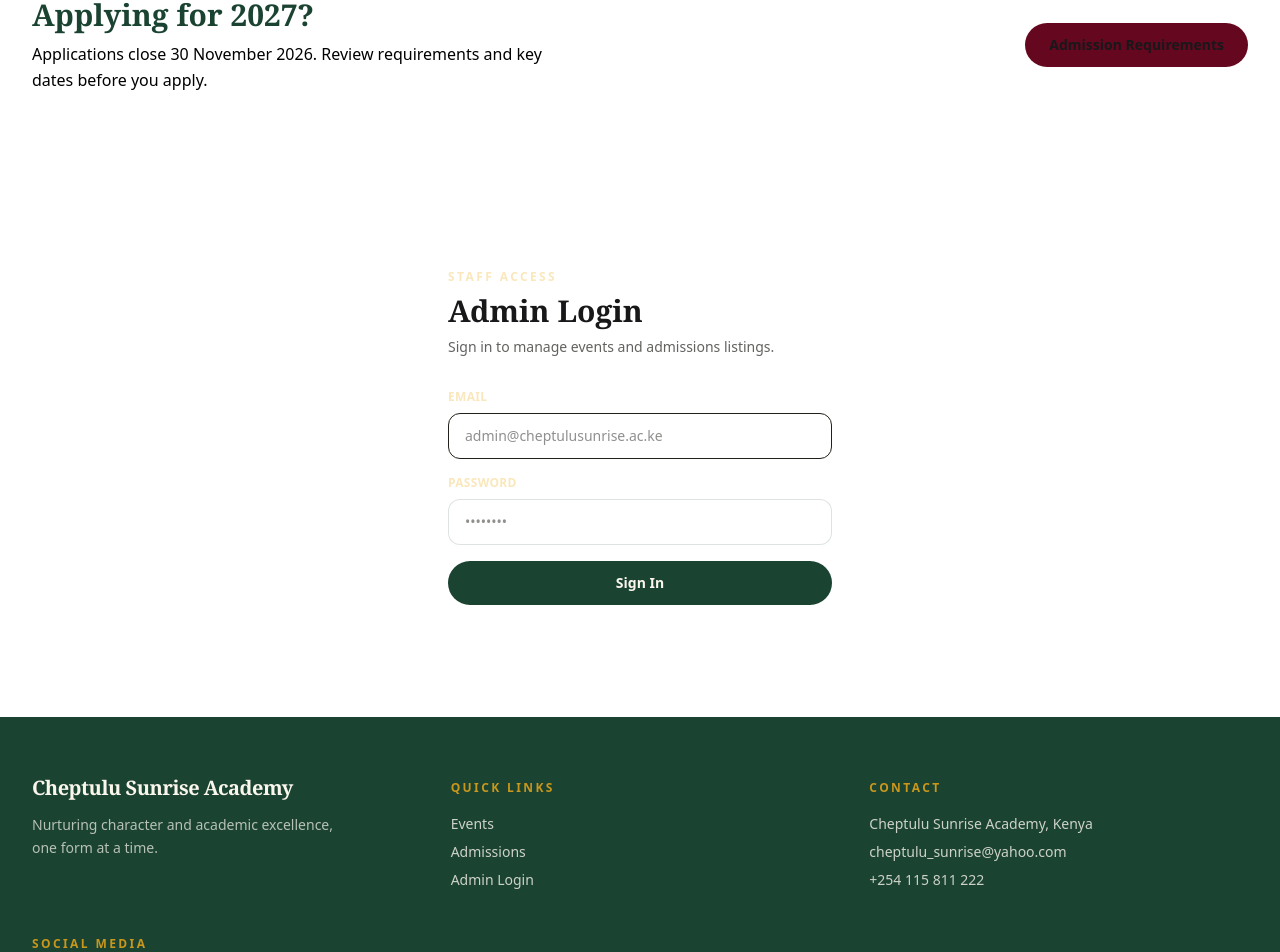
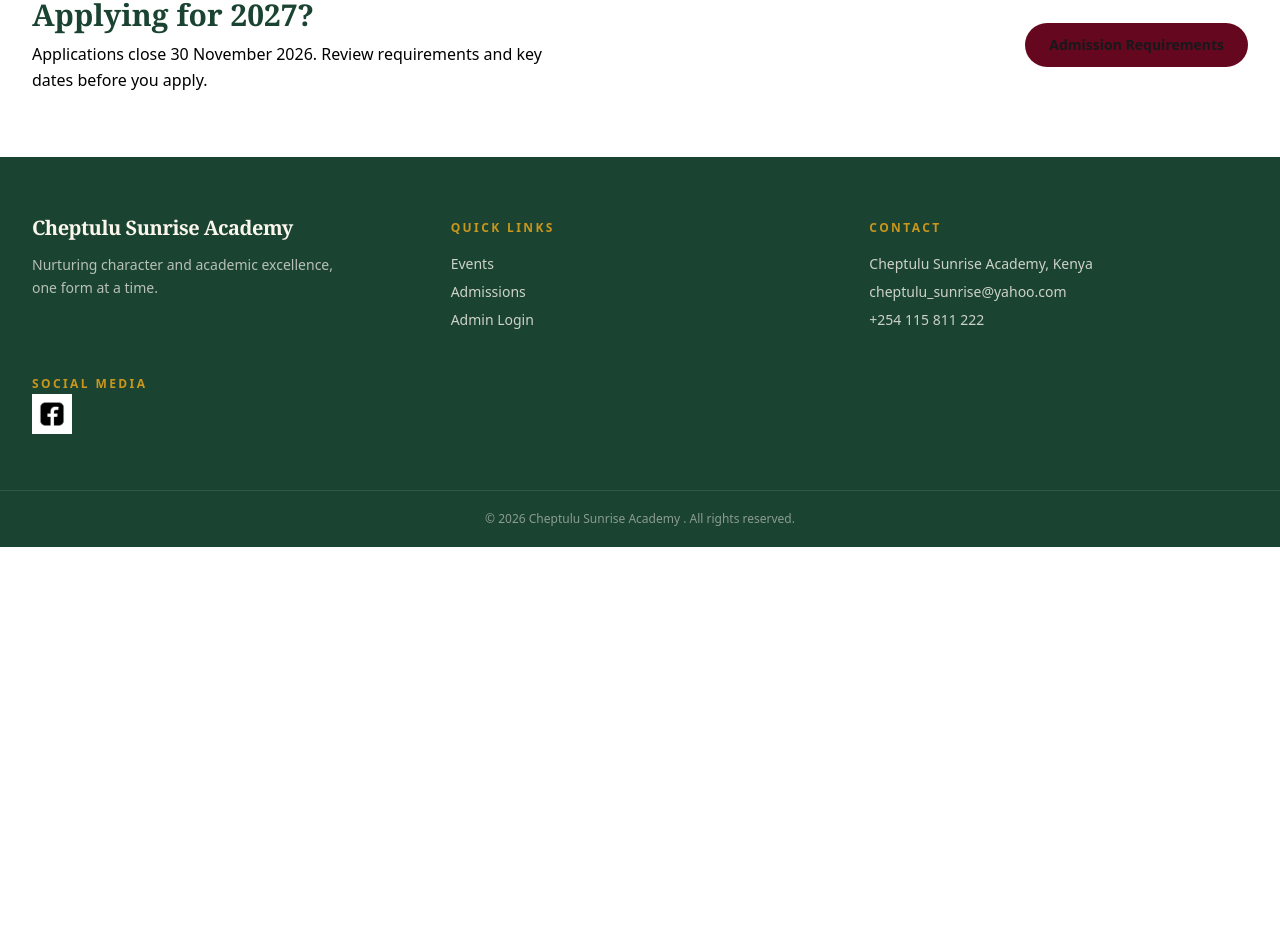
Before and after one commit to Nasieku-art/Cheptulu-Sunrise-Academy, a Next.js app in the folder cheptulu/: page / in a window 1280 px wide. Shown: the part 1053-2005 px from the top of the page. After the commit the page ends 1600 px from the top, so only its background shows below. Built offline with nearby package versions, Linux system fonts and the light colour scheme.

Commit message:
removed the admin page from homepage

```diff
--- a/cheptulu/app/page.js
+++ b/cheptulu/app/page.js
@@ -3,13 +3,11 @@ import Link from "next/link";
 
 import Homepage from "./home/page";
 
-import AdminLogin from "./adminlogin/page";
 
 export default function Home() {
   return (
     <div>
       <Homepage />
-      <AdminLogin />
     </div>
   );
 }
```
